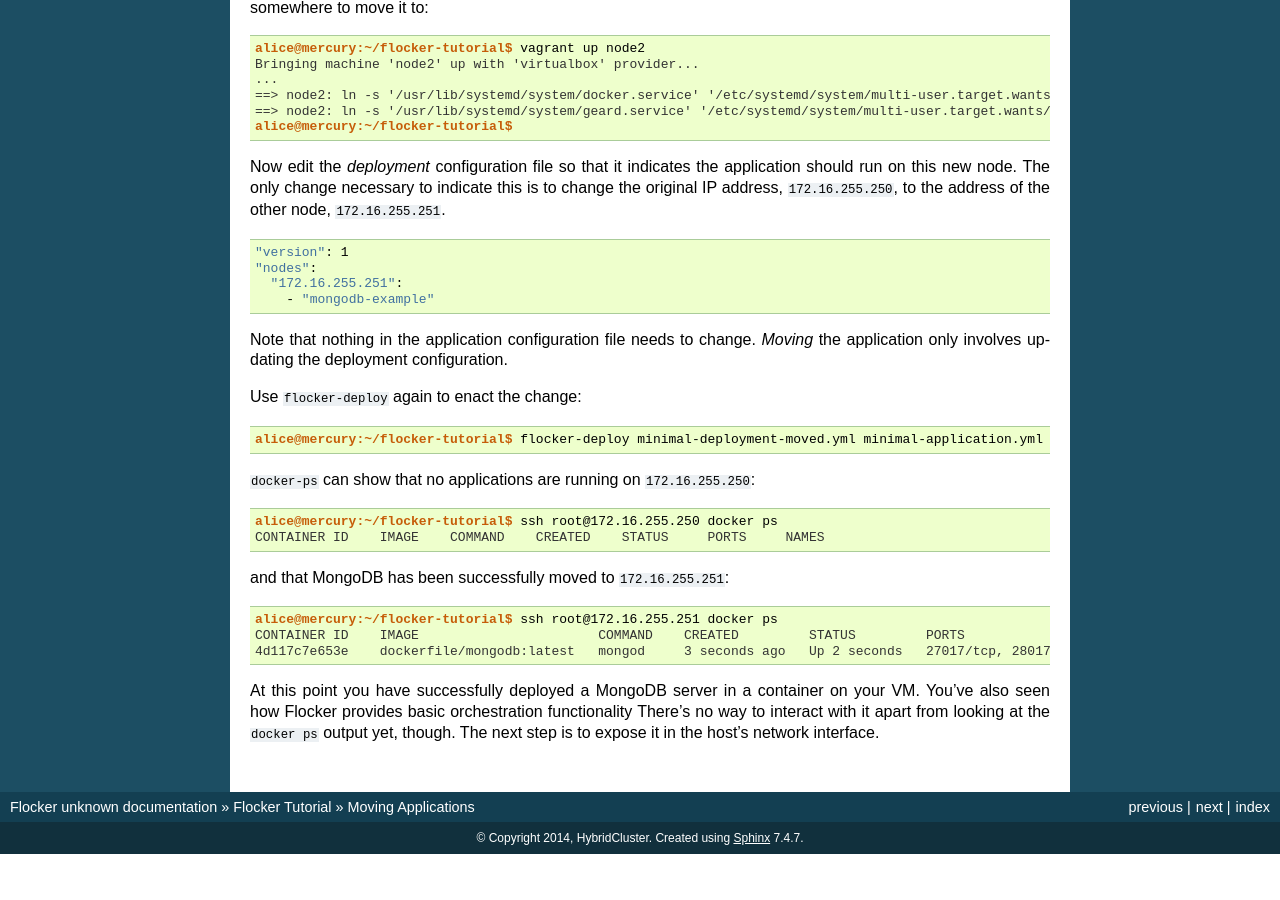
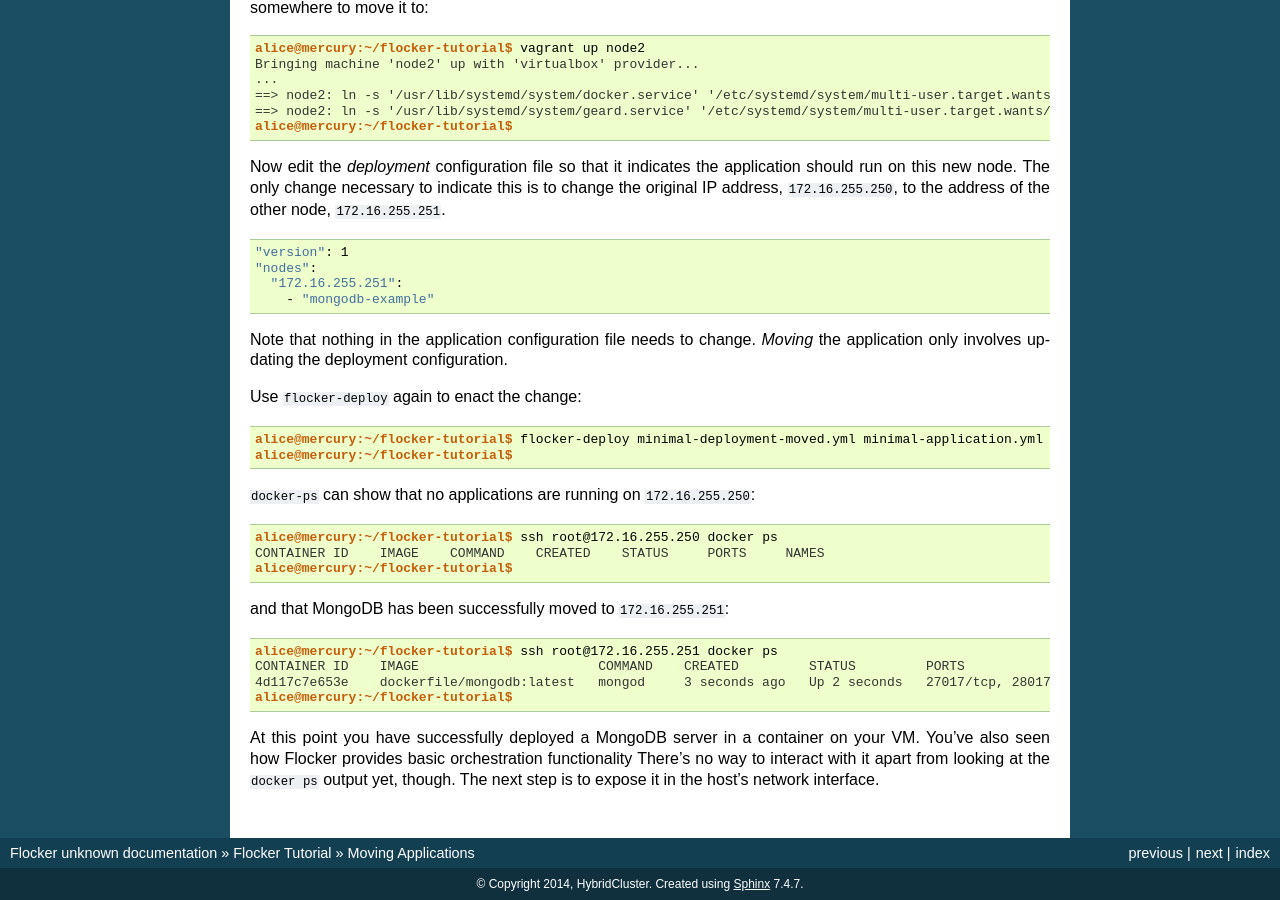
Before and after one commit to ClusterHQ/flocker, a Sphinx documentation site: the page built from docs/tutorial/moving-applications.rst, in a window 1280 px wide and 900 px high, scrolled down 879 px. Built offline with Sphinx 7.4.7, drawn with Linux system fonts in a browser that asks for light colours; before the commit the page ends 1733 px from its top, so only the background shows below that.

Commit message:
Added prompts to the end of each console block

```diff
--- a/docs/tutorial/moving-applications.rst
+++ b/docs/tutorial/moving-applications.rst
@@ -70,6 +70,7 @@ Use ``flocker-deploy`` again to enact the change:
 .. code-block:: console
 
    alice@mercury:~/flocker-tutorial$ flocker-deploy minimal-deployment-moved.yml minimal-application.yml
+   alice@mercury:~/flocker-tutorial$
 
 ``docker-ps`` can show that no applications are running on ``172.16.255.250``:
 
@@ -77,6 +78,7 @@ Use ``flocker-deploy`` again to enact the change:
 
    alice@mercury:~/flocker-tutorial$ ssh root@172.16.255.250 docker ps
    CONTAINER ID    IMAGE    COMMAND    CREATED    STATUS     PORTS     NAMES
+   alice@mercury:~/flocker-tutorial$
 
 and that MongoDB has been successfully moved to ``172.16.255.251``:
 
@@ -85,6 +87,7 @@ and that MongoDB has been successfully moved to ``172.16.255.251``:
    alice@mercury:~/flocker-tutorial$ ssh root@172.16.255.251 docker ps
    CONTAINER ID    IMAGE                       COMMAND    CREATED         STATUS         PORTS                  NAMES
    4d117c7e653e    dockerfile/mongodb:latest   mongod     3 seconds ago   Up 2 seconds   27017/tcp, 28017/tcp   mongodb-example
+   alice@mercury:~/flocker-tutorial$
 
 At this point you have successfully deployed a MongoDB server in a container on your VM.
 You've also seen how Flocker provides basic orchestration functionality
```
